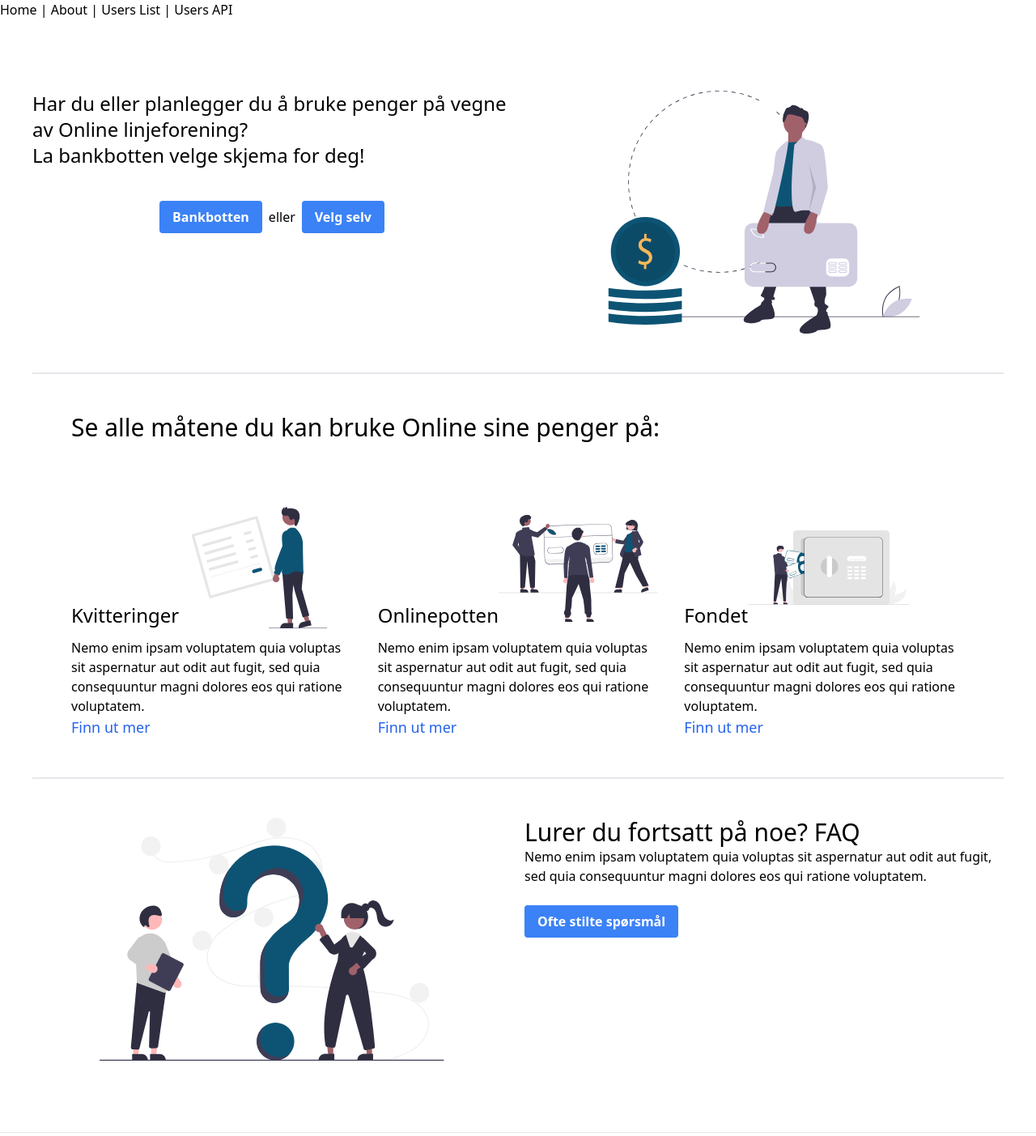
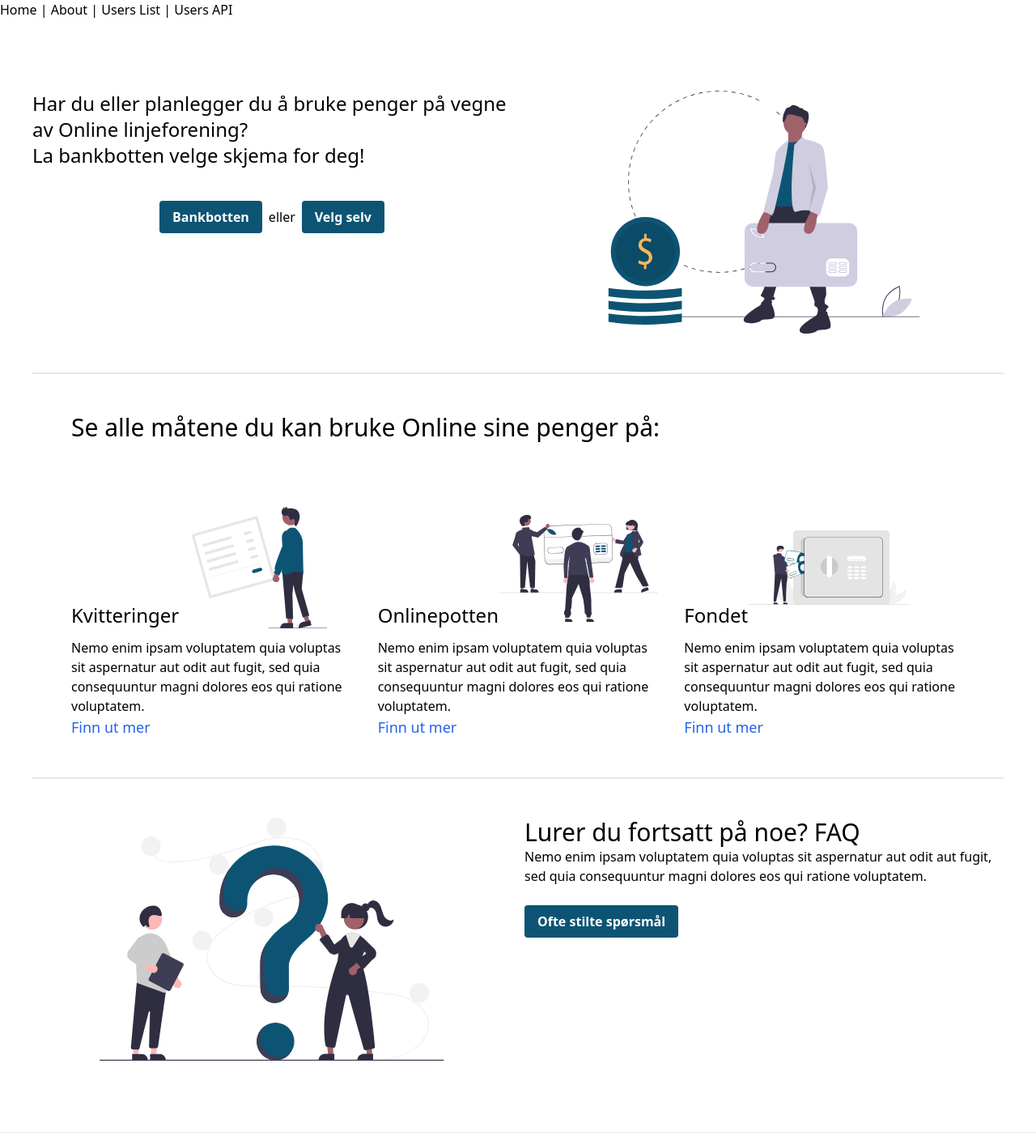
Before and after one commit to dotkom/autobank, a Next.js app: page / in a window 1280 px wide. Shown: the top 1403 px of the page at 81% size. Built offline with nearby package versions, Linux system fonts and the light colour scheme.

Commit message:
Change button colors

```diff
--- a/pages/index.tsx
+++ b/pages/index.tsx
@@ -15,9 +15,9 @@ const IndexPage = () => (
         <div className='space-y-10'>
           <p className='text-2xl'>Har du eller planlegger du å bruke penger på vegne av Online linjeforening?<br/>La bankbotten velge skjema for deg!</p>
           <div className='justify-center flex space-x-2'>
-             <button className='bg-blue-500 hover:bg-blue-700 text-white font-bold py-2 px-4 rounded'>Bankbotten</button>
+             <button className='bg-[#0D5474] hover:bg-[#0A425C] text-white font-bold py-2 px-4 rounded'>Bankbotten</button>
              <p className='self-center'>eller</p>
-            <button className='bg-blue-500 hover:bg-blue-700 text-white font-bold py-2 px-4 rounded'>Velg selv</button>
+            <button className='bg-[#0D5474] hover:bg-[#0A425C] text-white font-bold py-2 px-4 rounded'>Velg selv</button>
           </div>
         </div>
         <Image src={heroImage} alt='Online kredittkort.' width={400} height={300}/>
@@ -59,7 +59,7 @@ const IndexPage = () => (
         <div>
           <p className='text-3xl'>Lurer du fortsatt på noe? FAQ</p>
           <p>Nemo enim ipsam voluptatem quia voluptas sit aspernatur aut odit aut fugit, sed quia consequuntur magni dolores eos qui ratione voluptatem.</p>
-          <button className='mt-6 bg-blue-500 hover:bg-blue-700 text-white font-bold py-2 px-4 rounded'>Ofte stilte spørsmål</button>
+          <button className='mt-6 bg-[#0D5474] hover:bg-[#0A425C] text-white font-bold py-2 px-4 rounded'>Ofte stilte spørsmål</button>
         </div>
       </section>
     </div>
```
